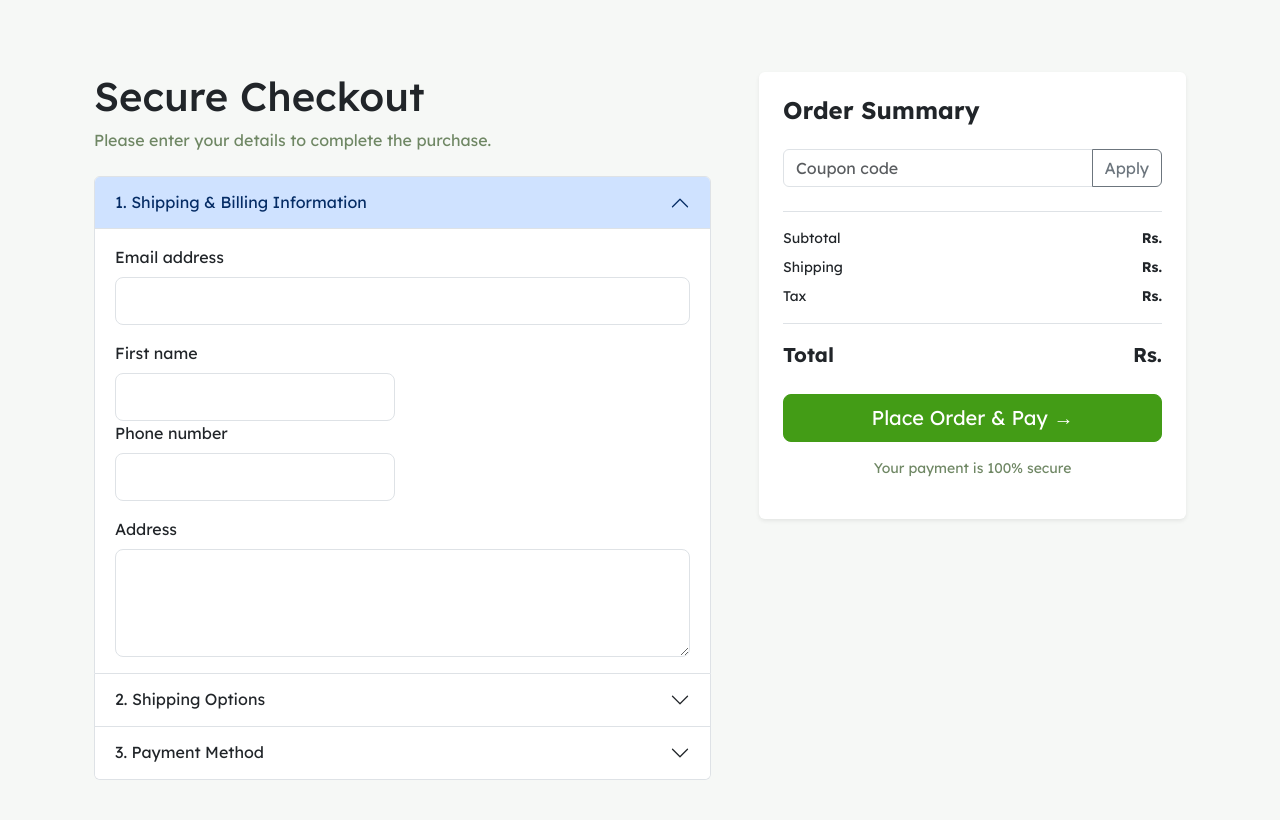
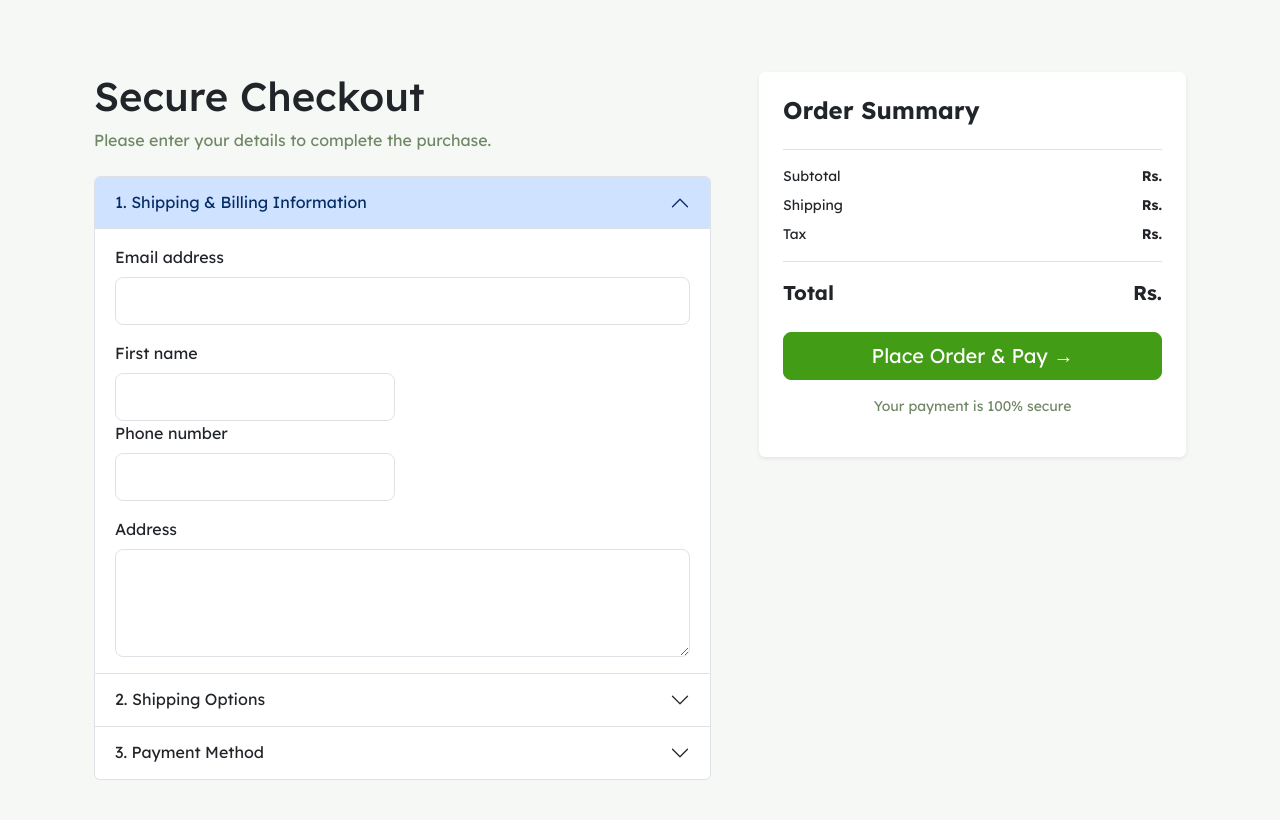
Before and after one commit to LegolasGreenleaf1999/RETRO-XI, a Django app: template templates/user/checkout.html in a window 1280 px wide. Shown: the part 61-881 px from the top of the page. Run offline with Django 5.2, Linux system fonts and the light colour scheme; the template is opened without the code that fills it, so the values that code supplies are empty; parts of the project's set-up code (start-up, migrations or seed data) failed here and were passed over; some libraries are stand-ins or nearby versions.

Commit message:
checkout page coupon removal

```diff
--- a/templates/user/checkout.html
+++ b/templates/user/checkout.html
@@ -170,13 +170,7 @@
         </div>
         {%endfor%}
 
-        <!-- Coupon -->
-        <div class="input-group mb-4">
-          <input class="form-control" placeholder="Coupon code">
-          <button class="btn btn-outline-secondary" type="button">Apply</button>
-        </div>
-
-        <!-- Totals -->
+           <!-- Totals -->
         <div class="border-top pt-3 small">
           <div class="d-flex justify-content-between mb-2">
             <span>Subtotal</span><strong>Rs.{{subtotal}}</strong>
```
